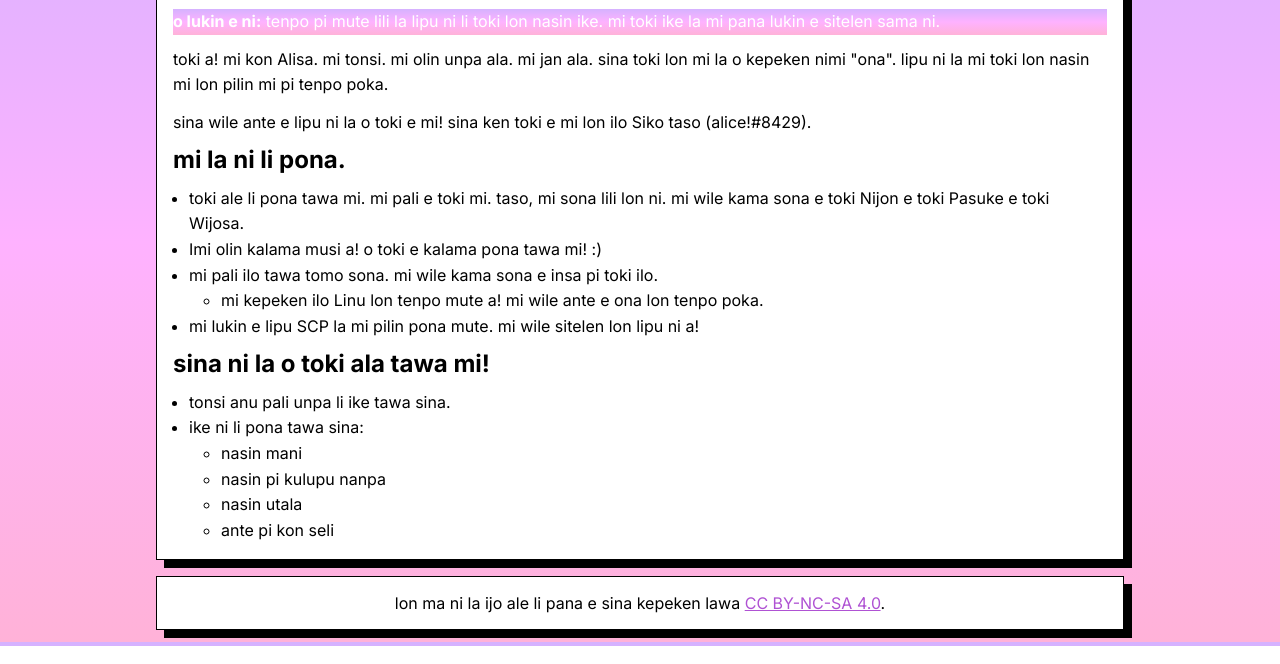
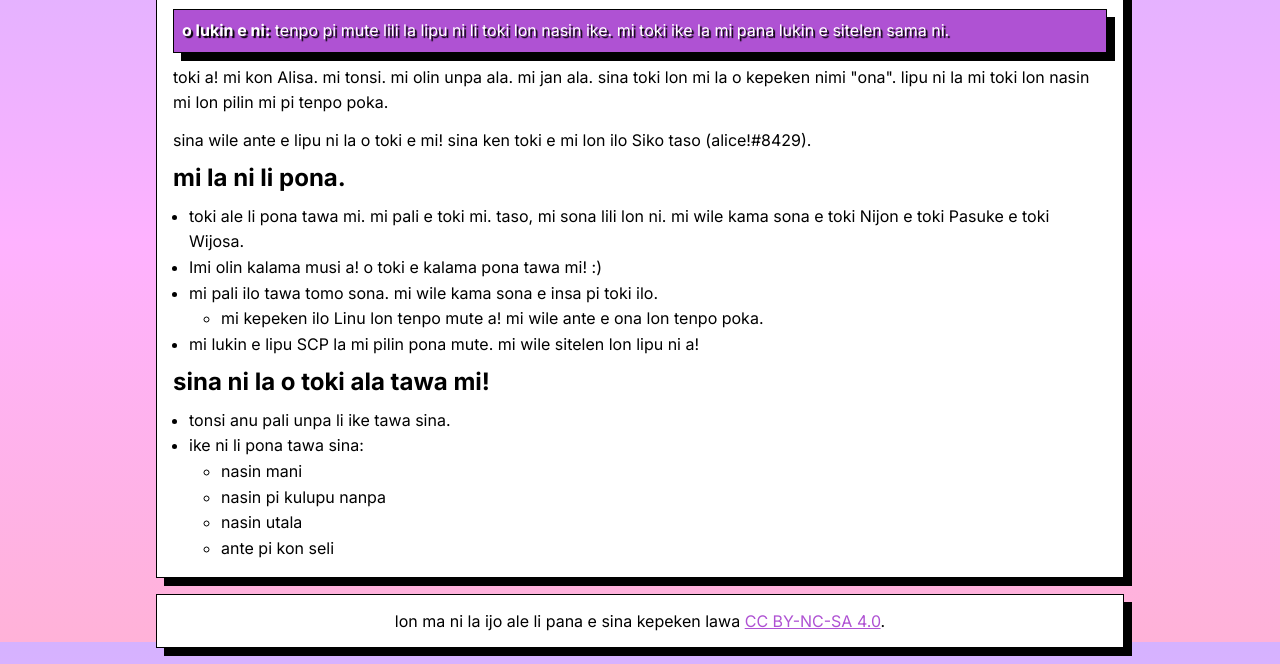
Before and after one commit to l4ssc/l4ssc.github.io, a plain HTML site: page index.html in a window 1280 px wide. Shown: the part 158-822 px from the top of the page. Drawn offline with Linux system fonts and the light colour scheme.

Commit message:
Update style.css

```diff
--- a/style.css
+++ b/style.css
@@ -105,6 +105,10 @@ nav, main, footer {
 }
 
 .warn {
-    background: linear-gradient(0deg, rgba(255,178,216,1) 0%, rgba(254,178,255,1) 50%, rgba(213,178,255,1) 100%);
+    background: #AF52D3;
     color: #fff;
+    padding: 0.5em;
+    border: 1px solid black;
+    box-shadow: 0.5em 0.5em black;
+    text-shadow: 2px 2px 1px black;
 }
```
